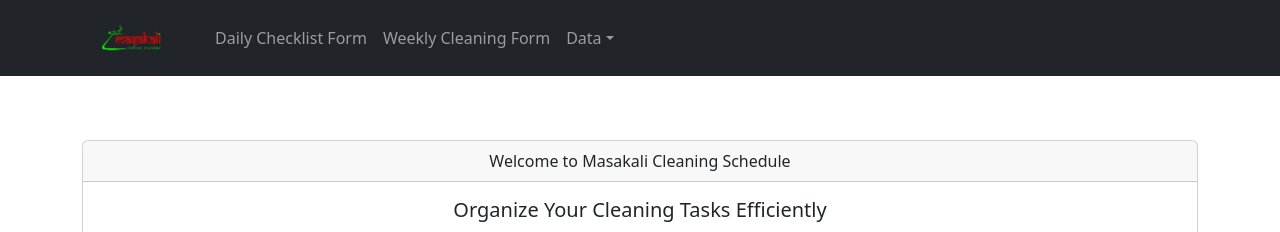
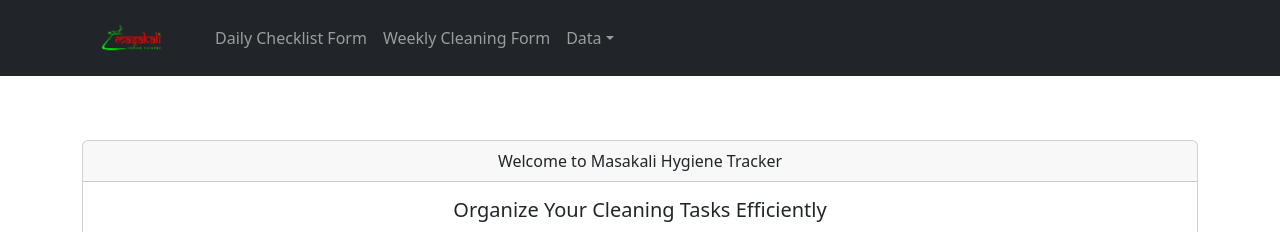
Before and after one commit to bjrfx/masakalicleaningschedule, a React (Create React App) app: page / in a window 1280 px wide. Shown: the top 232 px of the page. Built offline with nearby package versions, Linux system fonts and the light colour scheme; no server answers; the database is empty.

Commit message:
update
Site content change

```diff
--- a/public/index.html
+++ b/public/index.html
@@ -7,37 +7,17 @@
     <meta name="theme-color" content="#000000" />
     <meta
       name="description"
-      content="Cleaning Schedule App"
+      content="Effortlessly manage and track Masakali Indian Cuisine's daily and weekly kitchen cleaning tasks with our intuitive app."
     />
     <link rel="apple-touch-icon" href="%PUBLIC_URL%/favicon.png" />
-    <!--
-      manifest.json provides metadata used when your web app is installed on a
-      user's mobile device or desktop. See https://developers.google.com/web/fundamentals/web-app-manifest/
-    -->
+
     <link rel="manifest" href="%PUBLIC_URL%/manifest.json" />
-    <!--
-      Notice the use of %PUBLIC_URL% in the tags above.
-      It will be replaced with the URL of the `public` folder during the build.
-      Only files inside the `public` folder can be referenced from the HTML.
 
-      Unlike "/favicon.ico" or "favicon.ico", "%PUBLIC_URL%/favicon.ico" will
-      work correctly both with client-side routing and a non-root public URL.
-      Learn how to configure a non-root public URL by running `npm run build`.
-    -->
-    <title>React App</title>
+    <title>Masakali Cuisine Hygiene Tracker</title>
   </head>
   <body>
     <noscript>You need to enable JavaScript to run this app.</noscript>
     <div id="root"></div>
-    <!--
-      This HTML file is a template.
-      If you open it directly in the browser, you will see an empty page.
 
-      You can add webfonts, meta tags, or analytics to this file.
-      The build step will place the bundled scripts into the <body> tag.
-
-      To begin the development, run `npm start` or `yarn start`.
-      To create a production bundle, use `npm run build` or `yarn build`.
-    -->
   </body>
 </html>
--- a/src/pages/Home.jsx
+++ b/src/pages/Home.jsx
@@ -9,7 +9,7 @@ const Home = () => {
       <Row className="mb-4">
         <Col>
           <Card className="text-center">
-            <Card.Header>Welcome to Masakali Cleaning Schedule</Card.Header>
+            <Card.Header>Welcome to Masakali Hygiene Tracker</Card.Header>
             <Card.Body>
               <Card.Title>Organize Your Cleaning Tasks Efficiently</Card.Title>
               <Card.Text>
```
Also changed, not shown: public/manifest.json, 11 other files (tests, documents, lock files or other folders).
